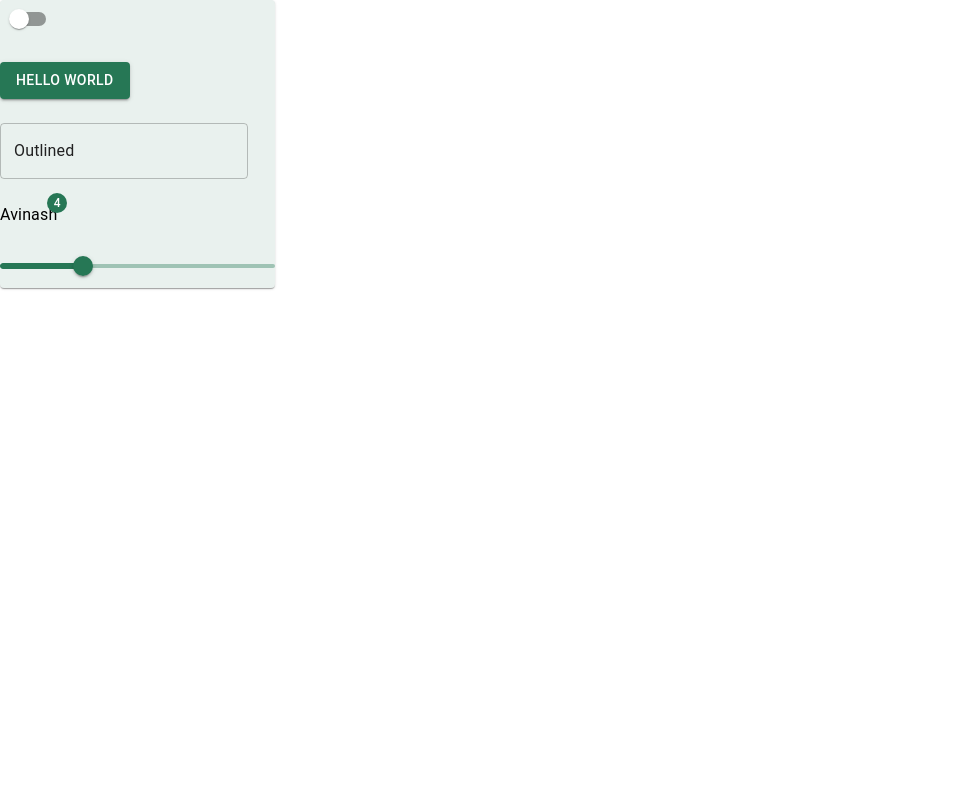
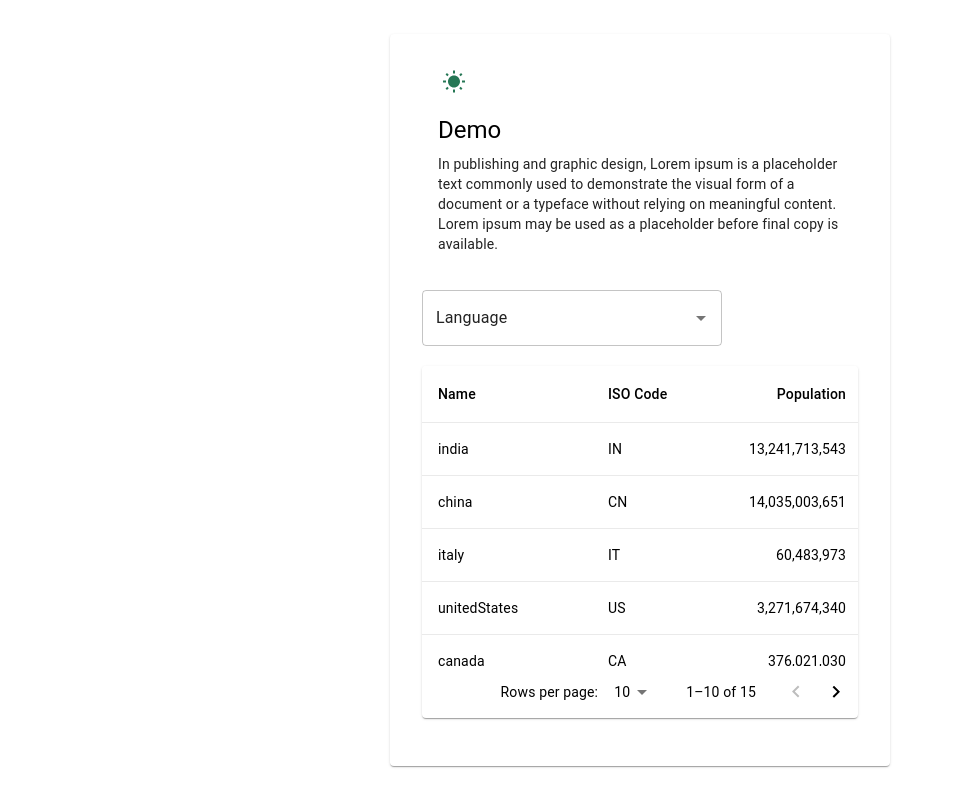
Before and after one commit to avinash2050kumar/mui_theme, a React (Create React App) app: page / in a window 1280 px wide. Shown: the whole page, without its empty margins (0-954 px from the left). Built offline with nearby package versions, Linux system fonts and the light colour scheme.

Commit message:
feat: localization and text direction added to main component

```diff
--- a/package.json
+++ b/package.json
@@ -6,6 +6,7 @@
 		"@emotion/react": "^11.10.5",
 		"@emotion/styled": "^11.10.5",
 		"@fontsource/poppins": "^4.5.10",
+		"@mui/icons-material": "^5.10.9",
 		"@mui/material": "^5.10.12",
 		"@mui/styled-engine-sc": "^5.10.6",
 		"@testing-library/jest-dom": "^5.16.5",
@@ -19,6 +20,8 @@
 		"react-dom": "^18.2.0",
 		"react-scripts": "5.0.1",
 		"styled-components": "^5.3.6",
+		"stylis": "^4.1.3",
+		"stylis-plugin-rtl": "^2.1.1",
 		"typescript": "^4.8.4",
 		"web-vitals": "^2.1.4"
 	},
--- a/src/App.tsx
+++ b/src/App.tsx
@@ -6,7 +6,9 @@ import { Root } from './screen/root'
 
 function App() {
 	return (
-		<SettingProvider setting={{}}>
+		<SettingProvider
+			setting={{ theme: 'light', locale: 'en', direction: 'ltr' }}
+		>
 			<Root />
 		</SettingProvider>
 	)
--- a/src/context/settings.tsx
+++ b/src/context/settings.tsx
@@ -1,11 +1,17 @@
 import React, { useContext, useMemo } from 'react'
 import { useLocalStorage } from '../hooks/useMakeStorage'
+import { SupportedLocales } from '../locales'
 
-type ThemeProps = 'light' | 'dark'
+export type ThemeProps = 'light' | 'dark'
+export type DirectionProps = 'ltr' | 'rtl'
 
 type SettingsContextProps = {
 	theme: ThemeProps
-	switchTheme: (theme: ThemeProps) => {}
+	switchTheme: () => void
+	locale: SupportedLocales
+	setLocale: (locale: SupportedLocales) => void
+	direction: DirectionProps
+	setDirection: (dir: DirectionProps) => void
 }
 
 const SettingsContext = React.createContext<SettingsContextProps>(
@@ -14,16 +20,32 @@ const SettingsContext = React.createContext<SettingsContextProps>(
 
 export const SettingProvider = ({ children, setting }: any) => {
 	const [theme, setTheme] = useLocalStorage('theme', setting.theme || 'light')
+	const [locale, setLocale] = useLocalStorage(
+		'locale',
+		setting.locale || 'en'
+	)
+	const [direction, setDirection] = useLocalStorage(
+		'direction',
+		setting.locale || 'ltr'
+	)
 
 	const value = useMemo(() => {
 		return {
 			...setting,
 			theme,
-			switchTheme: (theme: ThemeProps) => {
-				setTheme(theme)
+			switchTheme: () => {
+				setTheme(theme === 'light' ? 'dark' : 'light')
+			},
+			locale,
+			setLocale: (locale: SupportedLocales) => {
+				setLocale(locale)
+			},
+			direction,
+			setDirection: (dir: DirectionProps) => {
+				setDirection(dir)
 			}
 		}
-	}, [setting, theme, setTheme])
+	}, [setting, theme, setTheme, setLocale, locale, direction, setDirection])
 
 	return (
 		<SettingsContext.Provider value={value}>
--- a/src/screen/muicomponents.tsx
+++ b/src/screen/muicomponents.tsx
@@ -1,40 +1,85 @@
 import React from 'react'
 import { useSettings } from '../context/settings'
-import { Badge, Card, Slider, Switch, TextField } from '@mui/material'
+import {
+	Autocomplete,
+	Card,
+	CardActionArea,
+	CardActions,
+	CardContent,
+	TextField,
+	Typography
+} from '@mui/material'
 import Button from '@mui/material/Button'
+import { SupportedLocales } from '../locales'
+import { SupportedLanguage } from '../data/locale'
+import { useTranslate } from '../hooks/translate'
+import { WbSunny, DarkMode } from '@mui/icons-material'
+import DenseTable from '../components/table'
 
+// It's only for demo purpose
+// It's not a reusable component
 const MaterialUIComponents = () => {
-	const { theme, switchTheme } = useSettings()
+	const { switchTheme, setLocale, locale, setDirection, theme } =
+		useSettings()
+	const translate = useTranslate()
 
 	return (
-		<Card sx={{ maxWidth: 275 }}>
-			<Switch
-				checked={theme === 'dark'}
-				onClick={() =>
-					theme === 'dark'
-						? switchTheme('light')
-						: switchTheme('dark')
-				}
-			/>
-			<br />
-			<br />
-			<Button variant="contained">Hello World</Button>
-			<br />
-			<br />
-			<TextField
-				id="outlined-basic"
-				label="Outlined"
-				variant="outlined"
-			/>
-			<br />
-			<br />
-			<Badge badgeContent={4} color="primary">
-				Avinash
-			</Badge>
-			<br />
-			<br />
-			<Slider defaultValue={30} aria-label="Disabled slider" />
-		</Card>
+		<div
+			style={{
+				display: 'flex',
+				height: '100vh',
+				justifyContent: 'center',
+				alignItems: 'center'
+			}}
+		>
+			<Card sx={{ maxWidth: 500, padding: 4 }}>
+				<Button
+					size="small"
+					color="primary"
+					onClick={() => switchTheme()}
+				>
+					{theme === 'light' ? (
+						<WbSunny color={'primary'} />
+					) : (
+						<DarkMode color={'primary'} />
+					)}
+				</Button>
+				<CardActionArea>
+					<CardContent>
+						<Typography gutterBottom variant="h5" component="div">
+							{translate('title')}
+						</Typography>
+						<Typography variant="body2" color="text.secondary">
+							{translate('description')}
+						</Typography>
+					</CardContent>
+				</CardActionArea>
+				<div style={{ height: 20 }} />
+				<Autocomplete
+					options={SupportedLanguage}
+					getOptionLabel={key => `${key.title}`}
+					style={{ width: 300 }}
+					disableClearable
+					onChange={(event: any, newValue: any) => {
+						// change the locale and
+						setLocale(newValue.value as SupportedLocales)
+						setDirection(newValue.direction)
+					}}
+					renderInput={params => (
+						<TextField
+							{...params}
+							label={translate('language')}
+							fullWidth
+						/>
+					)}
+					lang={locale}
+				/>
+				<div style={{ height: 20 }} />
+				<DenseTable />
+
+				<CardActions></CardActions>
+			</Card>
+		</div>
 	)
 }
 
--- a/src/screen/root.tsx
+++ b/src/screen/root.tsx
@@ -4,19 +4,22 @@ import { createTheme } from '@mui/material/styles'
 import { getDesignTokens } from '../theme'
 import { CssBaseline, ThemeProvider } from '@mui/material'
 import { MaterialUIComponents } from './muicomponents'
+import * as locales from '../locales'
 
 const Root = () => {
-	const { theme } = useSettings()
+	const { theme, locale, direction } = useSettings()
 
 	const themeMode = React.useMemo(
-		() => createTheme(getDesignTokens(theme)),
-		[theme]
+		() => createTheme(getDesignTokens(theme), locales[locale]),
+		[theme, locale]
 	)
 
 	return (
 		<ThemeProvider theme={themeMode}>
-			<CssBaseline />
-			<MaterialUIComponents />
+			<div dir={direction}>
+				<CssBaseline />
+				<MaterialUIComponents />
+			</div>
 		</ThemeProvider>
 	)
 }
--- a/src/theme/index.ts
+++ b/src/theme/index.ts
@@ -2,12 +2,19 @@ import { PaletteMode } from '@mui/material'
 
 const lightPalette = {
 	primary: {
-		main: '#267755'
+		main: '#267755',
+		contrastText: '#000'
 	},
 	divider: '#555',
 	background: {
 		default: '#FFFFFF',
-		paper: '#E9F1EE'
+		paper: '#fff'
+	},
+	customColor: {
+		light: '',
+		dark: '',
+		main: '#267755',
+		contrastText: '#fff'
 	},
 	text: {
 		primary: '#000',
@@ -17,12 +24,18 @@ const lightPalette = {
 
 const darkPalette = {
 	primary: {
-		main: '#206347'
+		main: '#267755',
+		contrastText: '#ffffff'
 	},
 	divider: '#999',
 	background: {
 		default: '#222',
 		paper: '#333'
+	},
+	customColor: {
+		light: '',
+		dark: '',
+		contrastText: '#ffcc00'
 	},
 	text: {
 		primary: '#fff',
```
